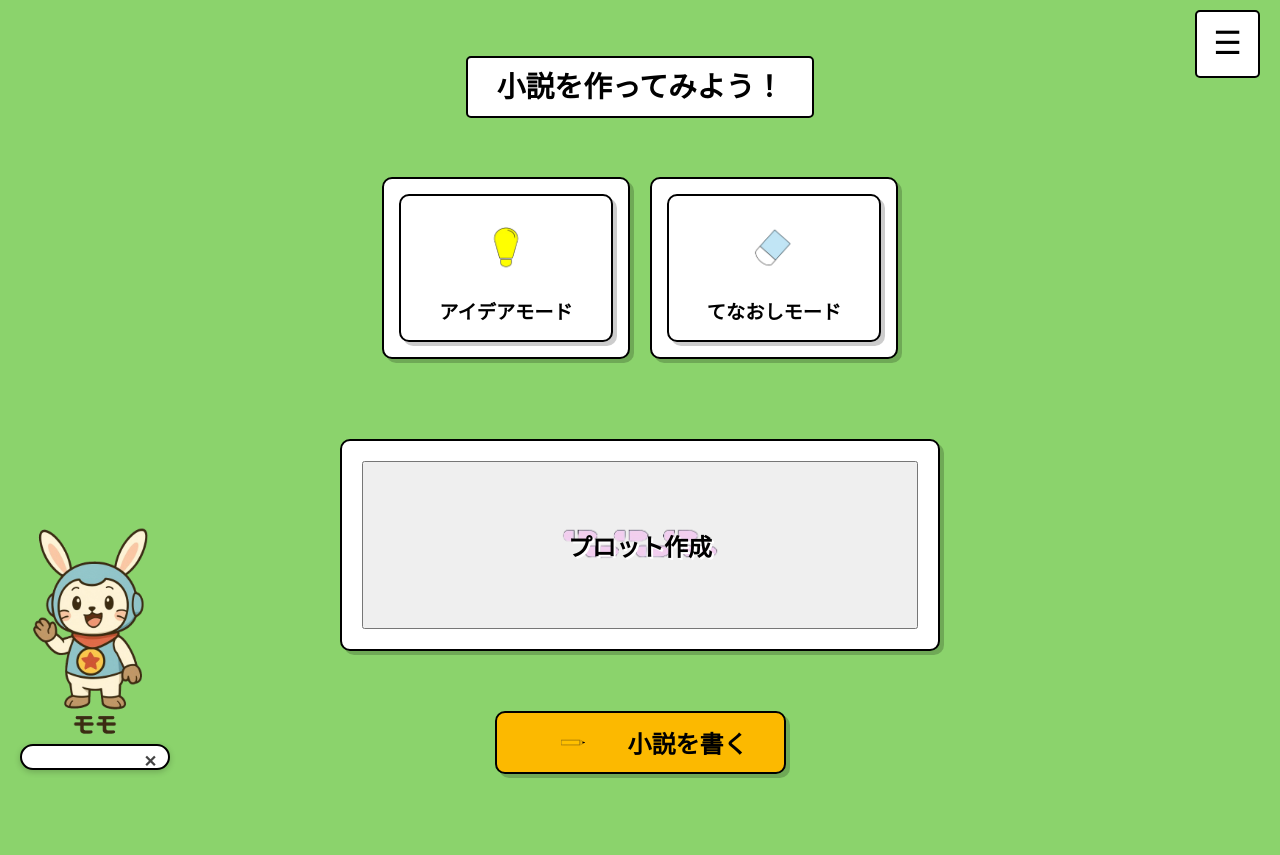
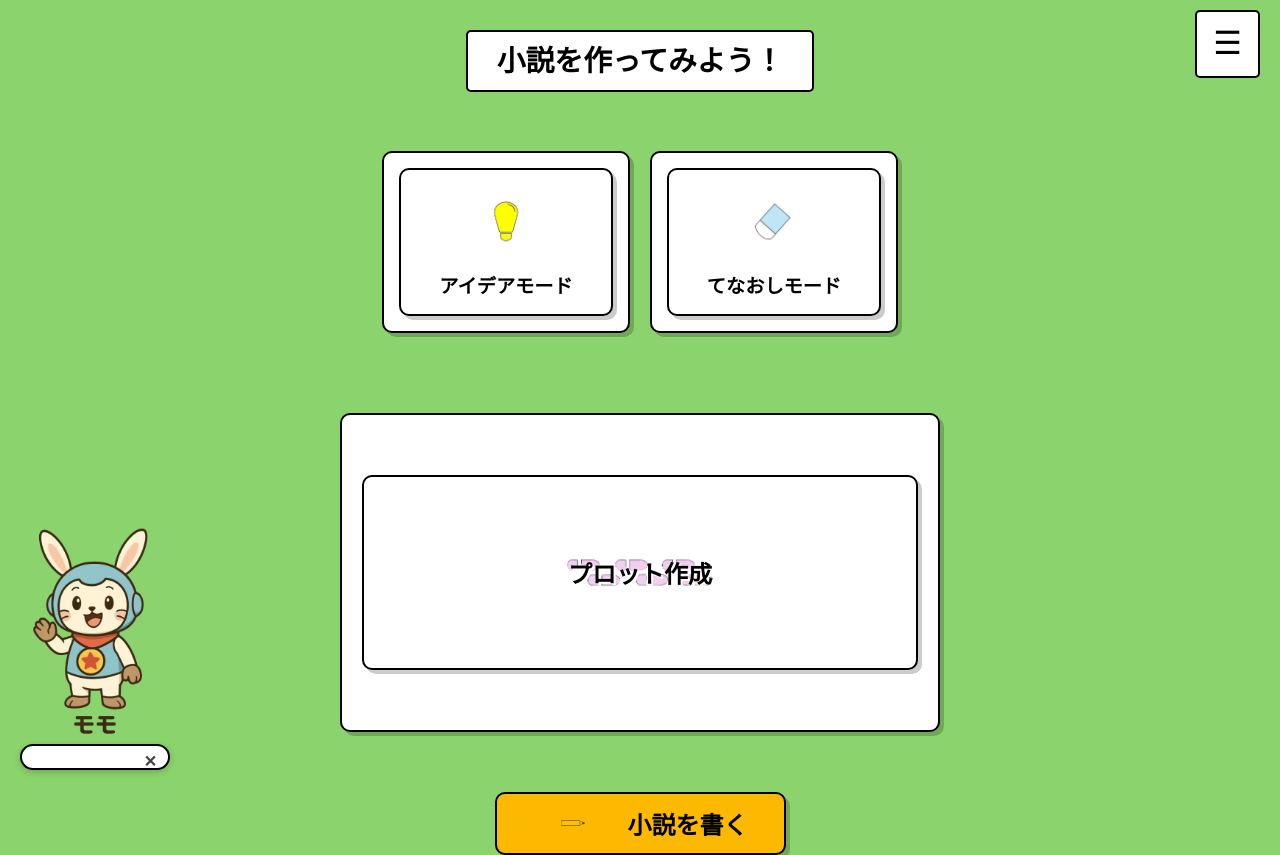
Before and after one commit to kazukikikikii/syousetu, a plain HTML site: page index2.html in a window 1280 px wide. Before the commit the page ends 800 px from the top, so only its background shows below. Drawn offline with Linux system fonts and the light colour scheme.

Commit message:
Update index2.html

```diff
--- a/index2.html
+++ b/index2.html
@@ -35,7 +35,7 @@
   </div>
 
   <div class="center-block" id="blockBtn">
-    <button onclick="location.href='plot.html'">
+    <button class="center-block"　onclick="location.href='plot.html'">
     <img src="blocks.png" alt="プロット作成" class="blocks">
     <div class="center-label">プロット作成</div>
   </div>
```
